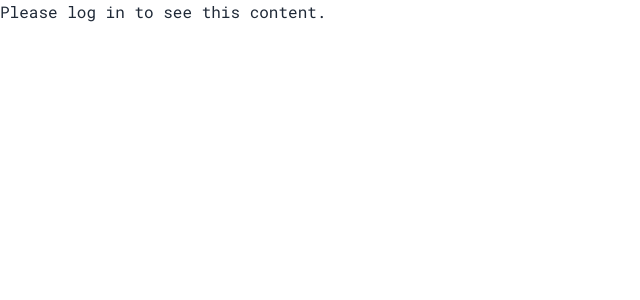
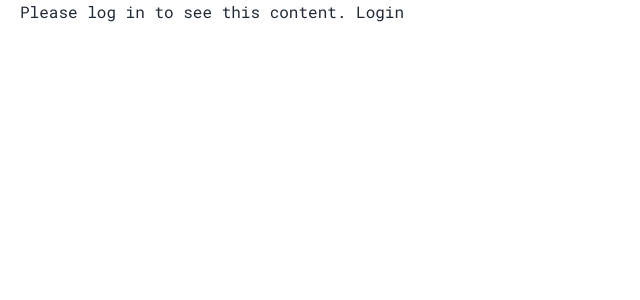
Before and after one commit to azizrahimov2509/ecommers, a Next.js app: page / in a window 1280 px wide. Shown: the top 300 px of the page, without its empty margins (0-640 px from the left). Built offline with nearby package versions, Linux system fonts and the light colour scheme.

Commit message:
ecommerce

```diff
--- a/src/app/layout.tsx
+++ b/src/app/layout.tsx
@@ -7,6 +7,7 @@ import { usePathname } from "next/navigation";
 import Header from "./components/header";
 import Footer from "./components/footer";
 import { AuthProvider, useAuth } from "./components/Authcontent/authcontent";
+import Link from "next/link";
 
 const inter = Roboto_Mono({ subsets: ["latin"] });
 
@@ -36,7 +37,11 @@ function ProtectedLayout({ children }: { children: React.ReactNode }) {
   const { isAuthenticated } = useAuth();
 
   if (!isAuthenticated) {
-    return <div>Please log in to see this content.</div>;
+    return (
+      <div className="container">
+        Please log in to see this content. <Link href="/login">Login</Link>
+      </div>
+    );
   }
 
   return (
```
